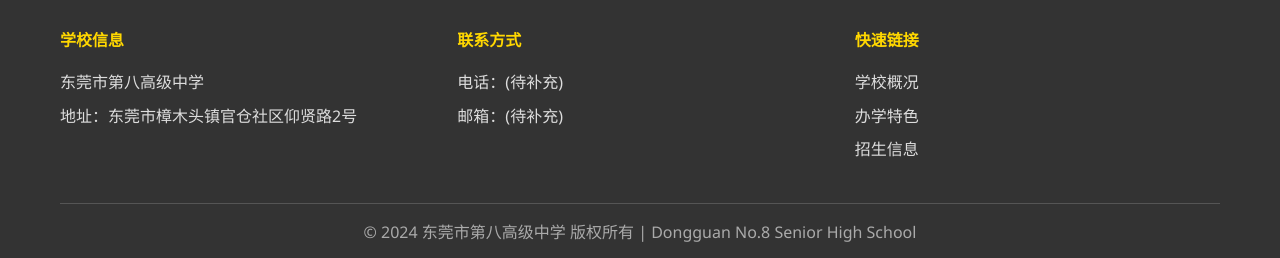
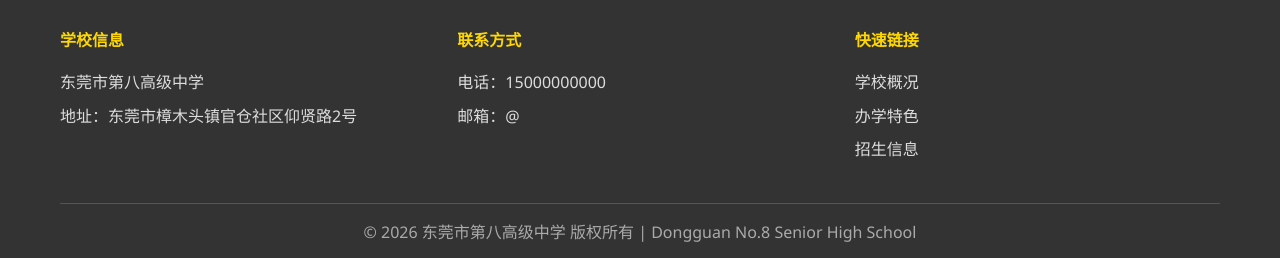
Before and after one commit to chen20100603/dongguanbazong0.0.1, a plain HTML site: page campus.html in a window 1280 px wide. Shown: the part 3035-3293 px from the top of the page. Drawn offline with Linux system fonts and the light colour scheme.

Commit message:
Update contact information and copyright year

```diff
--- a/campus.html
+++ b/campus.html
@@ -86,8 +86,8 @@
                 </div>
                 <div class="footer-section">
                     <h4>联系方式</h4>
-                    <p>电话：(待补充)</p>
-                    <p>邮箱：(待补充)</p>
+                    <p>电话：15000000000</p>
+                    <p>邮箱：@</p>
                 </div>
                 <div class="footer-section">
                     <h4>快速链接</h4>
@@ -99,7 +99,7 @@
                 </div>
             </div>
             <div class="footer-bottom">
-                <p>&copy; 2024 东莞市第八高级中学 版权所有 | Dongguan No.8 Senior High School</p>
+                <p>&copy; 2026 东莞市第八高级中学 版权所有 | Dongguan No.8 Senior High School</p>
             </div>
         </div>
     </footer>
```
